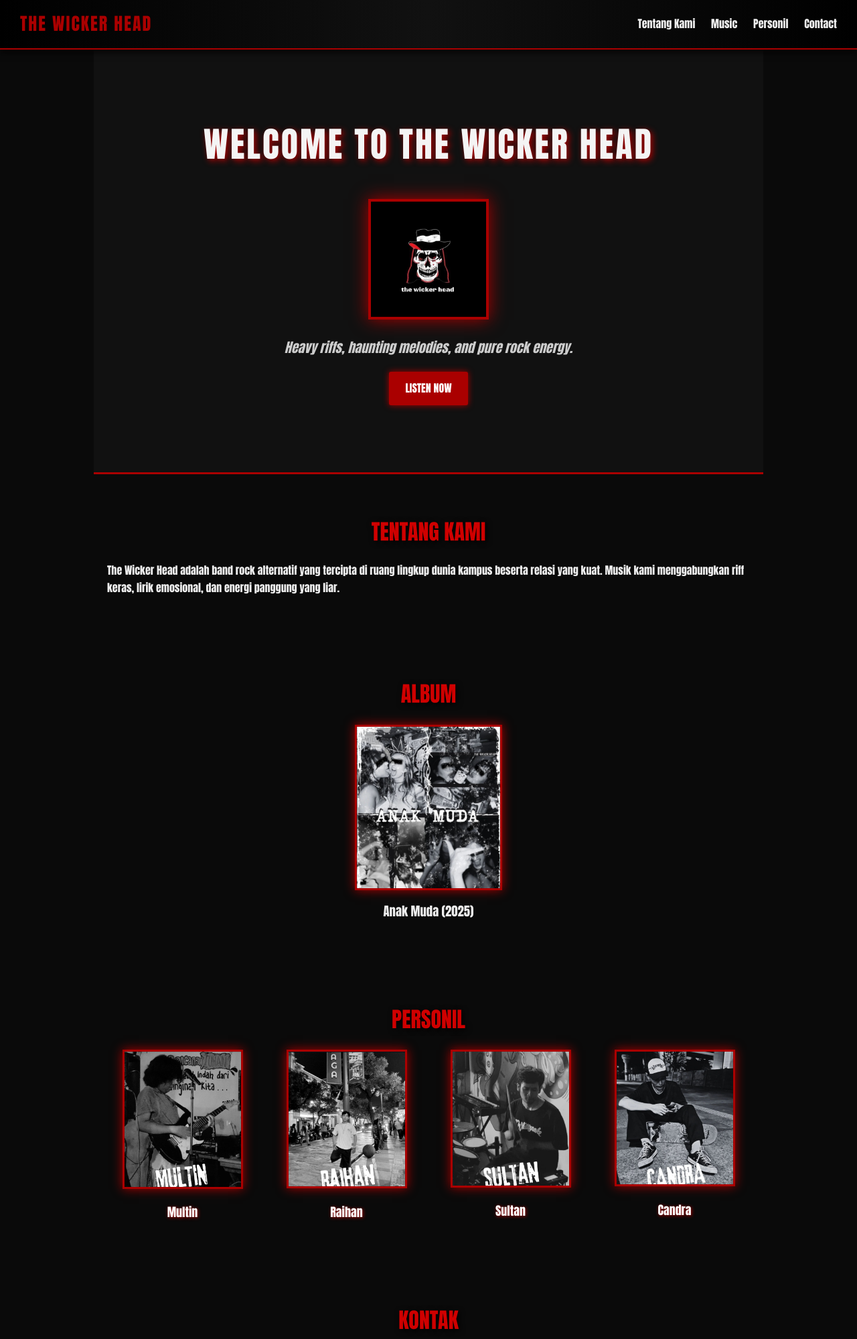
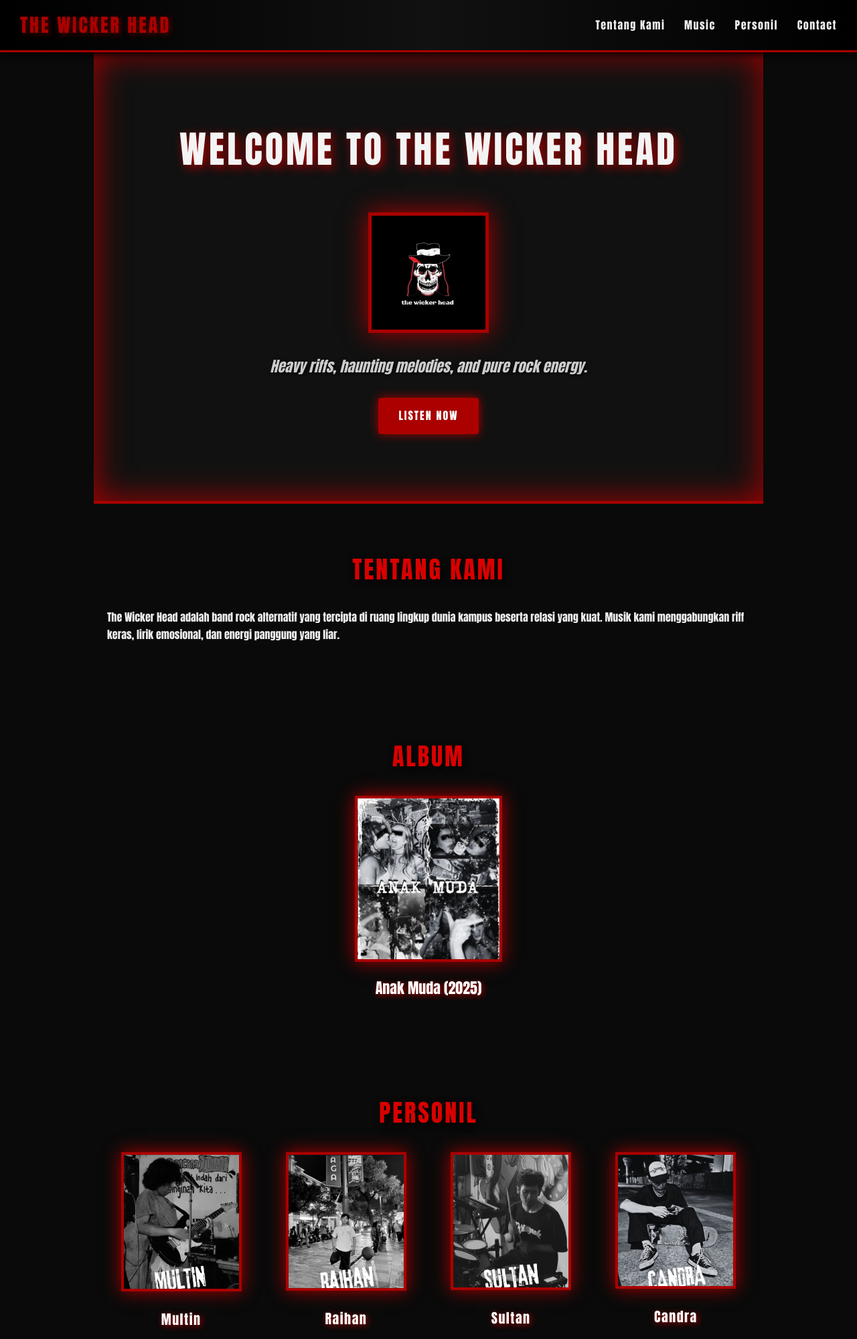
Before and after one commit to cndraax/The-Wicker-Head, a plain HTML site: page index.html in a window 1280 px wide. Shown: the top 1999 px of the page at 67% size. Drawn offline with Linux system fonts and the light colour scheme.

Commit message:
Update index.css

```diff
--- a/index.css
+++ b/index.css
@@ -7,7 +7,7 @@
 }
 
 body {
-  background: #0a0a0a; /* lebih gelap */
+  background: #0a0a0a; /* Hitam pekat */
   color: #eee;
   line-height: 1.6;
 }
@@ -22,30 +22,33 @@ header {
   position: sticky;
   top: 0;
   z-index: 1000;
-  border-bottom: 2px solid #a00; /* merah darah */
-  box-shadow: 0 4px 10px rgba(0,0,0,0.8);
+  border-bottom: 3px solid #a00; /* Merah darah */
+  box-shadow: 0 4px 10px rgba(0,0,0,0.9);
 }
 
 header .logo {
-  font-size: 26px;
+  font-size: 28px;
   font-weight: bold;
-  color: #a00; /* merah darah */
+  color: #a00; /* Merah darah */
   text-transform: uppercase;
-  letter-spacing: 2px;
-  ;
+  letter-spacing: 3px;
+  text-shadow: 2px 2px 8px #600000;
 }
 
 header nav a {
   color: #eee;
-  margin-left: 20px;
+  margin-left: 25px;
   text-decoration: none;
   transition: 0.3s;
-  font-weight: bold;
+  font-weight: 700;
+  font-size: 16px;
+  letter-spacing: 1.5px;
+  text-shadow: 1px 1px 3px #000;
 }
 
 header nav a:hover {
-  color: #a00;
-  text-shadow: 0 0 8px #a00;
+  color: #ff0000;
+  text-shadow: 0 0 12px #ff0000;
 }
 
 /* Hero */
@@ -53,33 +56,36 @@ header nav a:hover {
   text-align: center;
   padding: 100px 50px;
   background: #111 url("background.jpg") center/cover no-repeat;
-  border-bottom: 3px solid #a00;
+  border-bottom: 4px solid #a00;
+  box-shadow: inset 0 0 50px #a00;
 }
 
 #hero h1 {
-  font-size: 52px;
-  margin-bottom: 20px;
+  font-size: 56px;
+  margin-bottom: 25px;
   color: #f4f4f4;
   text-transform: uppercase;
-  letter-spacing: 3px;
-  text-shadow: 3px 3px 10px #a00;
+  letter-spacing: 4px;
+  text-shadow: 4px 4px 15px #a00;
+  font-weight: 900;
 }
 
 #hero img {
   max-width: 180px;
-  margin: 20px 0;
+  margin: 25px 0;
   border-radius: 0;
-  border: 4px solid #a00;
+  border: 5px solid #a00;
   padding: 5px;
   background: #000;
-  box-shadow: 0 0 25px #a00;
+  box-shadow: 0 0 35px #a00;
 }
 
 #hero p {
-  margin-bottom: 20px;
-  font-size: 20px;
+  margin-bottom: 30px;
+  font-size: 22px;
   color: #ccc;
   font-style: italic;
+  text-shadow: 1px 1px 5px #000;
 }
 
 /* Tombol */
@@ -87,34 +93,37 @@ header nav a:hover {
   display: inline-block;
   background: #a00;
   color: #fff;
-  padding: 12px 24px;
+  padding: 14px 30px;
   text-decoration: none;
-  border-radius: 3px;
-  font-weight: bold;
+  border-radius: 4px;
+  font-weight: 900;
   transition: 0.3s;
   text-transform: uppercase;
-  box-shadow: 0 0 10px #a00;
+  box-shadow: 0 0 15px #a00;
+  letter-spacing: 2px;
 }
 
 .btn:hover {
   background: #ff0000;
-  box-shadow: 0 0 20px #ff0000;
+  box-shadow: 0 0 30px #ff0000;
 }
 
 /* Section umum */
 section {
-  padding: 60px 20px;
+  padding: 70px 20px;
   max-width: 1000px;
   margin: auto;
 }
 
 section h2 {
-  font-size: 32px;
-  margin-bottom: 20px;
-  color: rgba(255, 0, 0, 0.811);
+  font-size: 36px;
+  margin-bottom: 30px;
+  color: rgba(255, 0, 0, 0.85);
   text-align: center;
   text-transform: uppercase;
-  text-shadow: 2px 2px 8px #000000;
+  text-shadow: 3px 3px 12px #000000;
+  font-weight: 900;
+  letter-spacing: 3px;
 }
 
 /* Music */
@@ -124,81 +133,137 @@ section h2 {
 
 .music-item img {
   max-width: 220px;
-  border: 3px solid #a00;
-  margin-bottom: 10px;
-  box-shadow: 0 0 15px #a00;
+  border: 4px solid #a00;
+  margin-bottom: 15px;
+  box-shadow: 0 0 25px #a00;
+  transition: transform 0.3s ease;
+}
+
+.music-item img:hover {
+  transform: scale(1.05);
+  box-shadow: 0 0 40px #ff0000;
+}
+
+.music-item h3 {
+  font-size: 22px;
+  color: #fff;
+  text-shadow: 2px 2px 8px #a00;
+  font-weight: 700;
 }
 
 /* Personil */
 .personil {
   display: grid;
   grid-template-columns: repeat(auto-fit, minmax(200px, 1fr));
-  gap: 20px;
+  gap: 25px;
   text-align: center;
 }
 
 .personil img {
   width: 100%;
   max-width: 180px;
-  border-radius: 0; /* kotak biar lebih garang */
-  margin-bottom: 10px;
-  border: 3px solid #a00;
-  box-shadow: 0 0 15px #a00;
+  border-radius: 0; /* Kotak tajam */
+  margin-bottom: 12px;
+  border: 4px solid #a00;
+  box-shadow: 0 0 25px #a00;
+  transition: transform 0.3s ease;
+}
+
+.personil img:hover {
+  transform: scale(1.1);
+  box-shadow: 0 0 40px #ff0000;
 }
 
 .personil h3 {
-  margin-top: 5px;
-  font-size: 18px;
+  margin-top: 8px;
+  font-size: 20px;
   color: #fff;
-  text-shadow: 1px 1px 5px #a00;
+  text-shadow: 2px 2px 10px #a00;
+  font-weight: 800;
+  letter-spacing: 1.5px;
+}
+
+/* Contact */
+#contact a {
+  display: inline-block;
+  margin-bottom: 25px;
+  color: rgb(255, 255, 255);
+  font-weight: 900;
+  text-decoration: none;
+  text-transform: uppercase;
+  box-shadow: 0 0 15px #a00;
+  padding: 10px 25px;
+  border-radius: 4px;
+  transition: 0.3s;
+  letter-spacing: 2px;
+}
+
+#contact a:hover {
+  color: #d70505;
+  box-shadow: 0 0 25px #ff0000;
 }
 
 /* Contact form */
 form {
   display: grid;
-  gap: 15px;
-  margin-top: 20px;
+  gap: 18px;
+  margin-top: 10px;
 }
 
 form input,
 form textarea {
   width: 100%;
-  padding: 12px;
+  padding: 14px;
   background: #1a1a1a;
-  border: 1px solid #a00;
+  border: 2px solid #a00;
   color: #eee;
-  border-radius: 3px;
-  font-size: 14px;
+  border-radius: 4px;
+  font-size: 16px;
+  font-weight: 600;
+  letter-spacing: 1px;
+  transition: border-color 0.3s;
+}
+
+form input:focus,
+form textarea:focus {
+  border-color: #ff0000;
+  outline: none;
+  box-shadow: 0 0 10px #ff0000;
 }
 
 form textarea {
   resize: vertical;
-  min-height: 120px;
+  min-height: 140px;
 }
 
 form button {
   background: #a00;
   border: none;
-  padding: 12px;
+  padding: 14px;
   cursor: pointer;
-  font-weight: bold;
+  font-weight: 900;
   color: #fff;
-  border-radius: 3px;
+  border-radius: 4px;
   transition: 0.3s;
   text-transform: uppercase;
+  letter-spacing: 2px;
+  box-shadow: 0 0 15px #a00;
 }
 
 form button:hover {
   background: #ff0000;
-  box-shadow: 0 0 15px #ff0000;
+  box-shadow: 0 0 30px #ff0000;
 }
 
 /* Footer */
 footer {
   text-align: center;
-  padding: 20px;
+  padding: 25px;
   background: #000;
   color: #777;
-  margin-top: 40px;
-  border-top: 2px solid #a00;
+  margin-top: 50px;
+  border-top: 3px solid #a00;
+  font-weight: 600;
+  letter-spacing: 1.5px;
+  text-shadow: 1px 1px 3px #000;
 }
```
